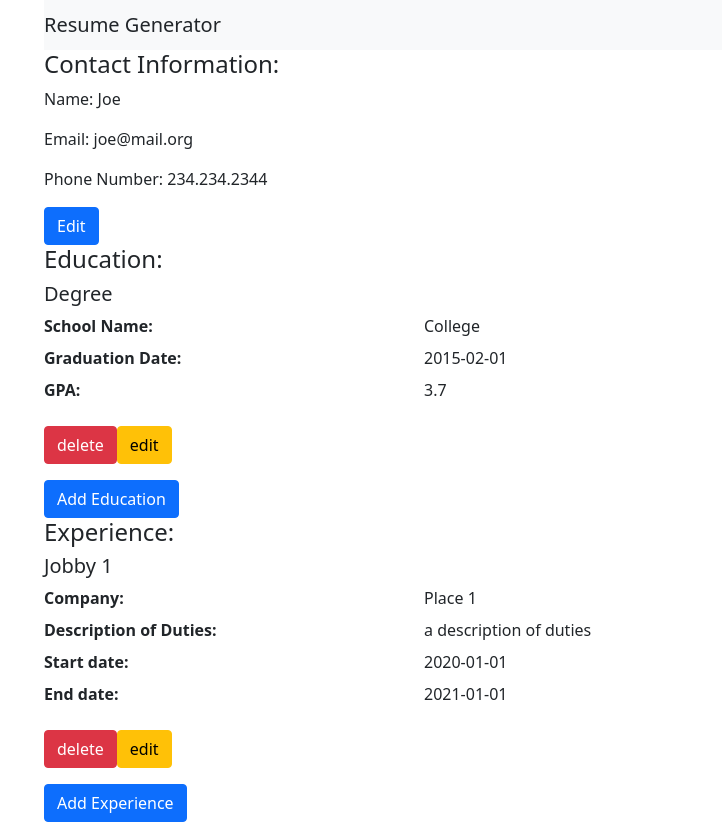
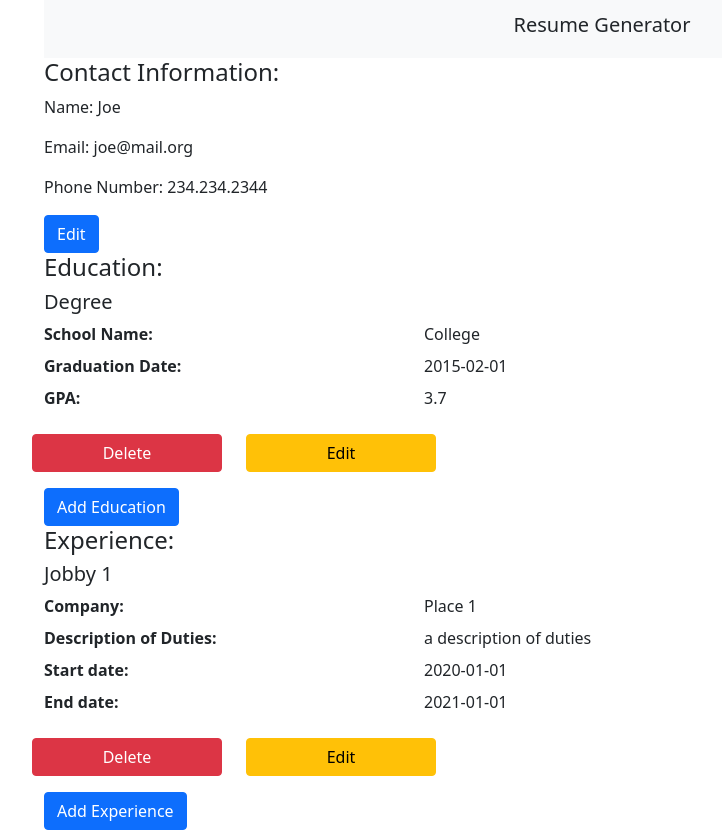
Before and after one commit to am1macdonald/cv-app, a React (Create React App) app: page / in a window 1280 px wide. Shown: the whole page, without its empty margins (38-760 px from the left). Built offline with nearby package versions, Linux system fonts and the light colour scheme.

Commit message:
- add bootstrap classes to style buttons - add interlock to only allow one form open at a time

```diff
--- a/src/App.js
+++ b/src/App.js
@@ -63,6 +63,8 @@ class App extends Component {
   toggleUpdater() {
     this.setState({
       updateActive: !this.state.updateActive,
+      experienceFormActive: false,
+      educationFormActive: false
     });
   }
 
@@ -80,7 +82,9 @@ class App extends Component {
   }
   toggleExperienceForm() {
     this.setState({
+      updateActive: false,
       experienceFormActive: !this.state.experienceFormActive,
+      educationFormActive: false
     });
   }
 
@@ -98,6 +102,8 @@ class App extends Component {
   }
   toggleEducationForm() {
     this.setState({
+      updateActive: false,
+      experienceFormActive: false,
       educationFormActive: !this.state.educationFormActive,
     });
   }
@@ -107,15 +113,19 @@ class App extends Component {
       <div className="main">
         <div className="container">
           <nav className="navbar navbar-expand-lg bg-light">
-            <span className="navbar-brand mb-0 h1">Resume Generator</span>
+            <span className="navbar-brand mx-auto h1">Resume Generator</span>
           </nav>
         </div>
         <InfoDisplay
           personalInfo={this.state.personalInfo}
           toggleUpdater={this.toggleUpdater}
+          formActive={this.state.updateActive}
         />
         {this.state.updateActive && (
-          <InfoForm onButtonClicked={this.updateInfo} />
+          <InfoForm
+            onButtonClicked={this.updateInfo}
+            toggleUpdater={this.toggleUpdater}
+          />
         )}
         <EducationDisplay
           education={this.state.education}
--- a/src/components/EducationDisplay.js
+++ b/src/components/EducationDisplay.js
@@ -20,18 +20,21 @@ function EducationDisplay(props) {
           <dt className="col-sm-4">GPA:</dt>
           <dd className="col-sm-8">{edu.gpa}</dd>
         </dl>
+        <div className="row">
           <input
             type="button"
-          className="btn btn-danger"
-          value="delete"
+            className="btn btn-danger mr-2 col-sm-2"
+            value="Delete"
             onClick={() => props.delete(edu.id)}
           />
+          <span className="col-sm-auto"></span>
           <input
             type="button"
-          className="btn btn-warning"
-          value="edit"
+            className="btn btn-warning col-sm-2"
+            value="Edit"
             onClick={handleEdit}
           />
+        </div>
       </li>
     );
   });
--- a/src/components/EducationForm.js
+++ b/src/components/EducationForm.js
@@ -75,7 +75,7 @@ class EducationForm extends Component {
 
   render() {
     return (
-      <form className="container-sm">
+      <form className="container-sm mb-5">
         <div className="mb-3">
           <label htmlFor="school-name">School Name: </label>
           <input
--- a/src/components/ExperienceDisplay.js
+++ b/src/components/ExperienceDisplay.js
@@ -23,19 +23,21 @@ function ExperienceDisplay(props) {
           <dt className="col-sm-4">End date:</dt>
           <dd className="col-sm-8">{exp.endDate}</dd>
         </dl>
-
+        <div className="row">
           <input
             type="button"
-          className="btn btn-danger"
-          value="delete"
+            className="btn btn-danger col-sm-2"
+            value="Delete"
             onClick={() => props.delete(exp.id)}
           />
+          <span className="col-sm-auto"></span>
           <input
             type="button"
-          className="btn btn-warning"
-          value="edit"
+            className="btn btn-warning col-sm-2"
+            value="Edit"
             onClick={handleEdit}
           />
+        </div>
       </li>
     );
   });
--- a/src/components/ExperienceForm.js
+++ b/src/components/ExperienceForm.js
@@ -85,7 +85,7 @@ class ExperienceForm extends Component {
 
   render() {
     return (
-      <form className="container-sm">
+      <form className="container-sm mb-1">
         <div className="mb-3">
           <label htmlFor="company-name">Company Name: </label>
           <input
--- a/src/components/InfoDisplay.js
+++ b/src/components/InfoDisplay.js
@@ -24,6 +24,7 @@ class InfoDisplay extends Component {
           <p>Email: {this.props.personalInfo.email}</p>
           <p>Phone Number: {this.props.personalInfo.phoneNumber}</p>
         </div>
+        {!this.props.formActive && (
           <button
             className="btn btn-primary"
             type="button"
@@ -32,8 +33,9 @@ class InfoDisplay extends Component {
               this.toggleUpdating();
             }}
           >
-          {this.state.updating ? "Close" : "Edit"}
+            Edit
           </button>
+        )}
       </div>
     );
   }
@@ -42,6 +44,7 @@ class InfoDisplay extends Component {
 InfoDisplay.propTypes = {
   personalInfo: PropTypes.object,
   toggleUpdater: PropTypes.func,
+  formActive: PropTypes.bool,
 };
 
 export default InfoDisplay;
--- a/src/components/InfoForm.js
+++ b/src/components/InfoForm.js
@@ -54,6 +54,7 @@ class InfoForm extends Component {
         id: uniqid(),
       },
     });
+    this.props.toggleUpdater();
   }
 
   newInfo() {
@@ -66,7 +67,7 @@ class InfoForm extends Component {
 
   render() {
     return (
-      <form className="container-sm">
+      <form className="container-sm mb-5">
         <div className="mb-3">
           <label className="form-label" htmlFor="name">Name</label>
           <input
@@ -100,8 +101,11 @@ class InfoForm extends Component {
             onChange={this.handleChange}
           />
         </div>
-        <button type="button" className="btn btn-primary" onClick={this.handleClick}>
+        <button type="button" className="btn btn-warning" onClick={this.handleClick}>
           Update
+        </button>
+        <button type="button" className="btn btn-primary" onClick={this.props.toggleUpdater}>
+          Close
         </button>
       </form>
     );
@@ -110,6 +114,7 @@ class InfoForm extends Component {
 
 InfoForm.propTypes = {
   onButtonClicked: PropTypes.func,
+  toggleUpdater: PropTypes.func
 };
 
 export default InfoForm;
```
Lines whose indentation alone changed are shown as unchanged.
